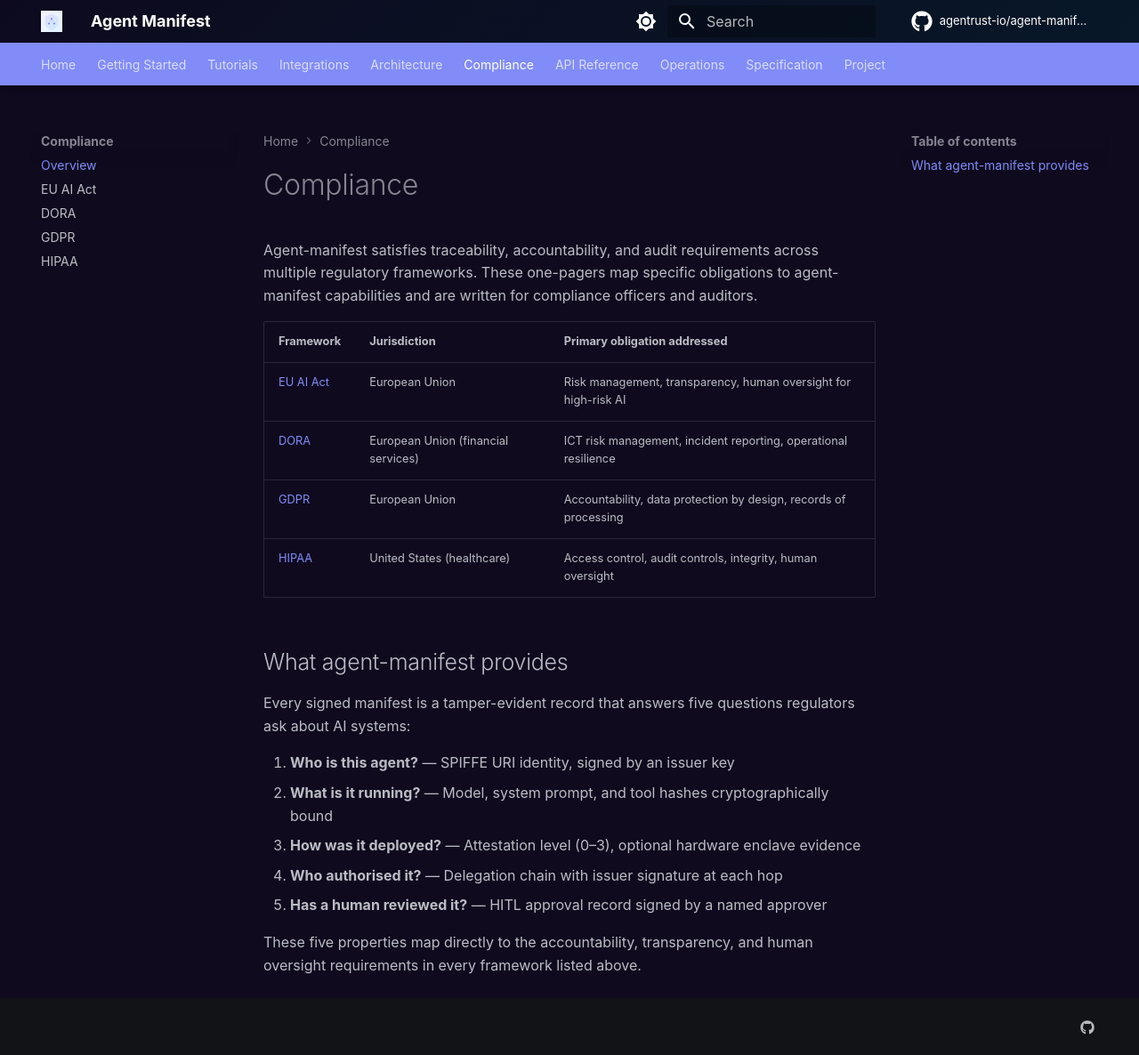
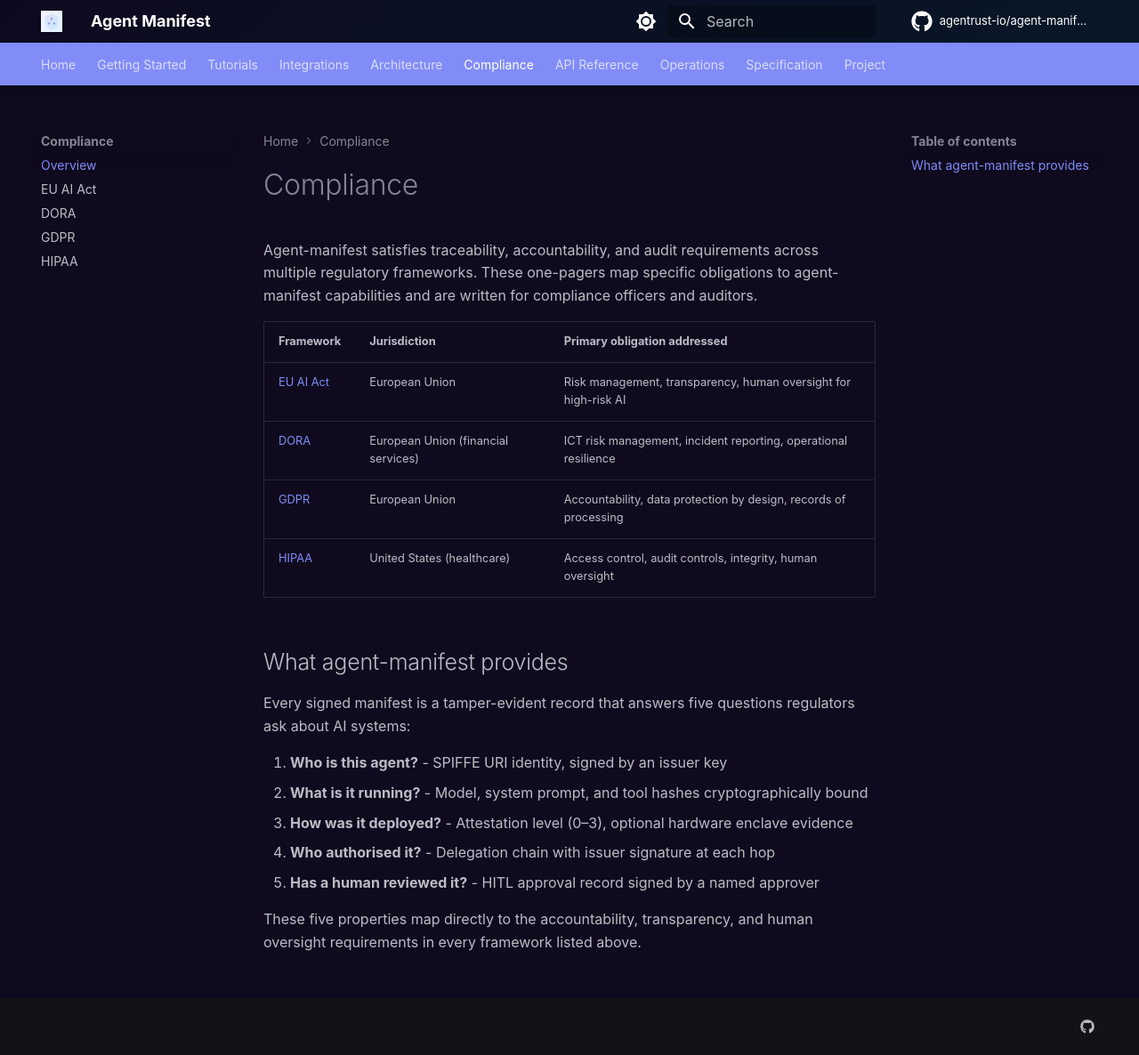
Before and after one commit to agentrust-io/agent-manifest, an MkDocs documentation site: the page built from docs/compliance/index.md, in a window 1280 px wide and 1186 px high. Shown: the whole window at 89% size. Built offline with MkDocs 1.6.1 and Material for MkDocs 9.7.7, drawn with Linux system fonts in a browser that asks for light colours; some web fonts are replaced; comment, search, counter and statistics services are not loaded.

Commit message:
docs: remove em dashes

```diff
--- a/docs/compliance/index.md
+++ b/docs/compliance/index.md
@@ -13,10 +13,10 @@
 
 Every signed manifest is a tamper-evident record that answers five questions regulators ask about AI systems:
 
-1. **Who is this agent?** — SPIFFE URI identity, signed by an issuer key
-2. **What is it running?** — Model, system prompt, and tool hashes cryptographically bound
-3. **How was it deployed?** — Attestation level (0–3), optional hardware enclave evidence
-4. **Who authorised it?** — Delegation chain with issuer signature at each hop
-5. **Has a human reviewed it?** — HITL approval record signed by a named approver
+1. **Who is this agent?**  -  SPIFFE URI identity, signed by an issuer key
+2. **What is it running?**  -  Model, system prompt, and tool hashes cryptographically bound
+3. **How was it deployed?**  -  Attestation level (0–3), optional hardware enclave evidence
+4. **Who authorised it?**  -  Delegation chain with issuer signature at each hop
+5. **Has a human reviewed it?**  -  HITL approval record signed by a named approver
 
 These five properties map directly to the accountability, transparency, and human oversight requirements in every framework listed above.
```
